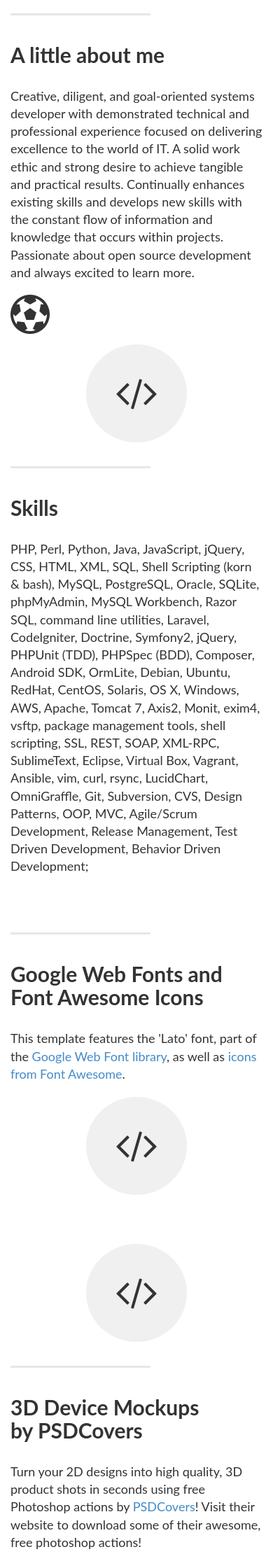
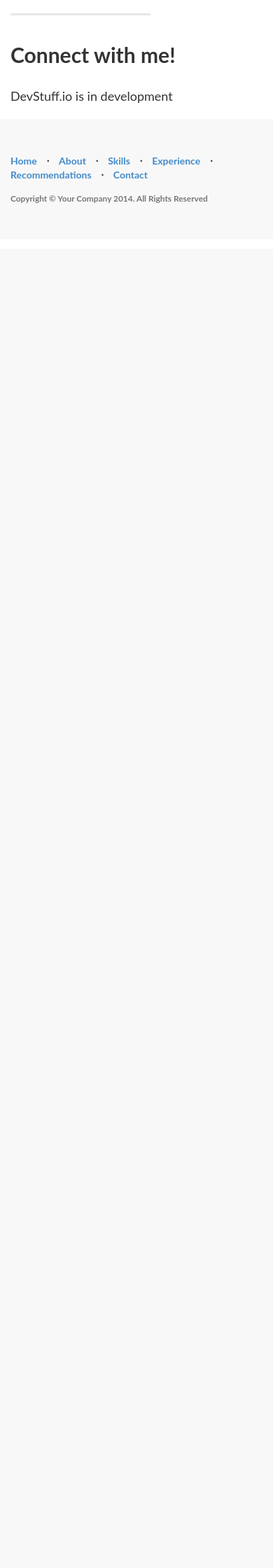
Before and after one commit to meganlkm/devstuff.io, a PHP site: page /index.html in a window 390 px wide. Shown: the part 489-2729 px from the top of the page at 70% size. After the commit the page ends 779 px from the top, so only its background shows below. Run offline with PHP 8.4, Linux system fonts and the light colour scheme; some libraries are stand-ins or nearby versions.

Commit message:
under development landing page

```diff
--- a/css/landing-page.css
+++ b/css/landing-page.css
@@ -32,7 +32,7 @@ h6 {
     text-align: center;
     /*color: #f8f8f8;*/
     color: #0099CC;
-    background: url(../img/stickies.png) no-repeat center center;
+    background: url(../img/intro-bg.jpg) no-repeat center center;
     background-size: cover;
 }
 
--- a/index.html
+++ b/index.html
@@ -108,13 +108,8 @@
                 <div class="col-md-10">
                     <hr class="section-heading-spacer">
                     <div class="clearfix"></div>
-                    <h2 class="section-heading">A little about me</h2>
-                    <p class="lead">Creative, diligent, and goal-oriented systems developer with demonstrated technical and professional experience focused on delivering excellence to the world of IT. A solid work ethic and strong desire to achieve tangible and practical results. Continually enhances existing skills and develops new skills with the constant flow of information and knowledge that occurs within projects. Passionate about open source development and always excited to learn more.</p>
-                </div>
-                <div class="col-md-2">
-                    <!-- <div class="benefit-ball img-responsive"> -->
-                        <i class="fa fa-soccer-ball-o fa-4x"></i>
-                    <!-- </div> -->
+                    <h2 class="section-heading">Connect with me!</h2>
+                    <p class="lead">DevStuff.io is in development</p>
                 </div>
             </div>
         </div>
@@ -122,109 +117,6 @@
         <!-- /.container -->
     </section>
     <!-- /.content-section-a -->
-
-    <section id="skills">
-
-        <div class="container">
-
-            <div class="row benefits">
-                <div class="col-md-4 benefit">
-                    <div class="benefit-ball">
-                        <i class="fa fa-code fa-4x"></i>
-                    </div>
-                </div>
-                <div class="col-md-8">
-                    <hr class="section-heading-spacer">
-                    <div class="clearfix"></div>
-                    <h2 class="section-heading">Skills</h2>
-                    <p class="lead">
-                        PHP, Perl, Python, Java, JavaScript, jQuery, CSS, HTML, XML, SQL, Shell Scripting (korn & bash), MySQL, PostgreSQL, Oracle, SQLite, phpMyAdmin, MySQL Workbench, Razor SQL, command line utilities, Laravel, CodeIgniter, Doctrine, Symfony2, jQuery, PHPUnit (TDD), PHPSpec (BDD), Composer, Android SDK, OrmLite, Debian, Ubuntu, RedHat, CentOS, Solaris, OS X, Windows, AWS, Apache, Tomcat 7, Axis2, Monit, exim4, vsftp, package management tools, shell scripting, SSL, REST, SOAP, XML-RPC, SublimeText, Eclipse, Virtual Box, Vagrant, Ansible, vim, curl, rsync, LucidChart, OmniGraffle, Git, Subversion, CVS, Design Patterns, OOP, MVC, Agile/Scrum Development, Release Management, Test Driven Development, Behavior Driven Development;
-                    </p>
-                </div>
-            </div>
-
-        </div>
-        <!-- /.container -->
-
-    </section>
-    <!-- /.content-section-b -->
-
-    <section id="experience">
-
-        <div class="container">
-
-            <div class="row benefits">
-                <div class="col-md-8">
-                    <hr class="section-heading-spacer">
-                    <div class="clearfix"></div>
-                    <h2 class="section-heading">Google Web Fonts and<br>Font Awesome Icons</h2>
-                    <p class="lead">This template features the 'Lato' font, part of the <a target="_blank" href="http://www.google.com/fonts">Google Web Font library</a>, as well as <a target="_blank" href="http://fontawesome.io">icons from Font Awesome</a>.</p>
-                </div>
-                <div class="col-md-4 benefit">
-                    <div class="benefit-ball">
-                        <i class="fa fa-code fa-4x"></i>
-                    </div>
-                </div>
-            </div>
-
-        </div>
-        <!-- /.container -->
-
-    </section>
-    <!-- /.content-section-a -->
-
-    <section id="recommendations">
-
-        <div class="container">
-
-            <div class="row benefits">
-            <div class="col-md-4 benefit">
-                    <div class="benefit-ball">
-                        <i class="fa fa-code fa-4x"></i>
-                    </div>
-                </div>
-                <div class="col-md-8">
-                    <hr class="section-heading-spacer">
-                    <div class="clearfix"></div>
-                    <h2 class="section-heading">3D Device Mockups<br>by PSDCovers</h2>
-                    <p class="lead">Turn your 2D designs into high quality, 3D product shots in seconds using free Photoshop actions by <a target="_blank" href="http://www.psdcovers.com/">PSDCovers</a>! Visit their website to download some of their awesome, free photoshop actions!</p>
-                </div>
-
-            </div>
-
-        </div>
-        <!-- /.container -->
-
-    </section>
-
-    <div class="banner">
-
-        <div class="container">
-
-            <div class="row">
-                <div class="col-lg-6">
-                    <h2>Connect with me:</h2>
-                </div>
-                <div class="col-lg-6">
-                    <ul class="list-inline banner-social-buttons">
-                        <li>
-                            <a href="https://www.linkedin.com/in/meganlkm" class="btn btn-default btn-lg"><i class="fa fa-linkedin fa-fw"></i> <span class="network-name">Linkedin</span></a>
-                        </li>
-                        <li>
-                            <a href="https://github.com/meganlkm" class="btn btn-default btn-lg"><i class="fa fa-github fa-fw"></i> <span class="network-name">Github</span></a>
-                        </li>
-                        <li>
-                            <a href="https://twitter.com/meganlkm" class="btn btn-default btn-lg"><i class="fa fa-twitter fa-fw"></i> <span class="network-name">Twitter</span></a>
-                        </li>
-                    </ul>
-                </div>
-            </div>
-
-        </div>
-        <!-- /.container -->
-
-    </div>
-    <!-- /.banner -->
 
     <!-- Footer -->
     <footer>
```
Also changed, not shown: index.php (deleted, +0 -13 lines), js/cbpAnimatedHeader.js (deleted, +0 -44 lines), js/cbpAnimatedHeader.min.js (deleted, +0 -11 lines), js/classie.js (deleted, +0 -80 lines), fonts/glyphicons-halflings-regular.ttf (deleted), fonts/glyphicons-halflings-regular.woff (deleted), img/banner-bg.jpg (deleted), img/dog.png (deleted), img/ipad.png (deleted), img/phones.png (deleted), 2 other files.
